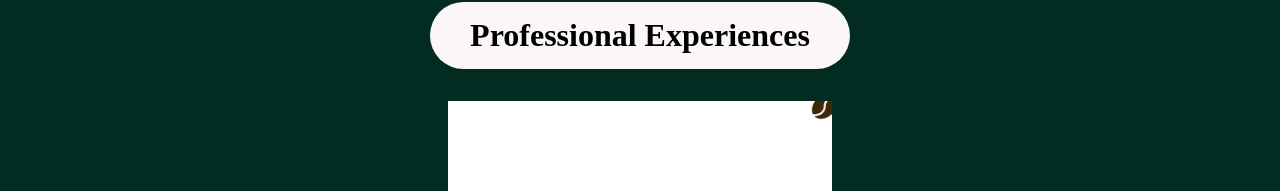
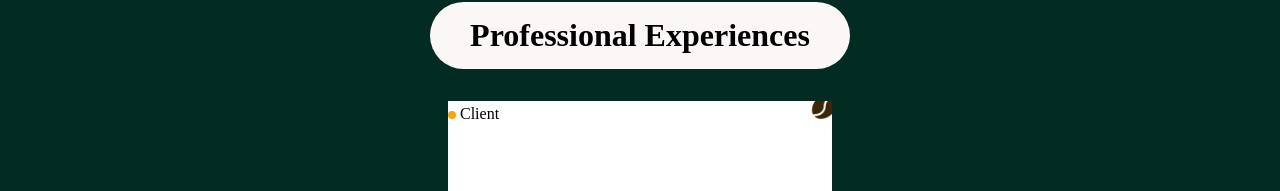
Before and after one commit to Lovethrech/my-main-portfolio, a Vue app: page / in a window 1280 px wide. Shown: the part 1664-1855 px from the top of the page. Built offline with nearby package versions, Linux system fonts and the light colour scheme.

Commit message:
working on the home-about components.

```diff
--- a/src/components/home/project/HomeProjectBox.vue
+++ b/src/components/home/project/HomeProjectBox.vue
@@ -1,5 +1,15 @@
 <template>
-    <div class="home-project-box"></div>
+    <div class="home-project-box">
+        <div class="home-project-box-desc-ctn">
+            <span
+                class="legend-dot"
+            >
+            </span>
+            <span>
+                Client
+            </span>
+        </div>
+    </div>
 </template>
 
 <style scoped>
@@ -9,4 +19,11 @@
     width:30vw;
     height: 50vh;
 }
+.legend-dot {
+    background-color: orange;
+    display: inline-block;
+    width: 1vh;
+    height: 1vh;
+    border-radius: 50%;
+}
 </style>
```
